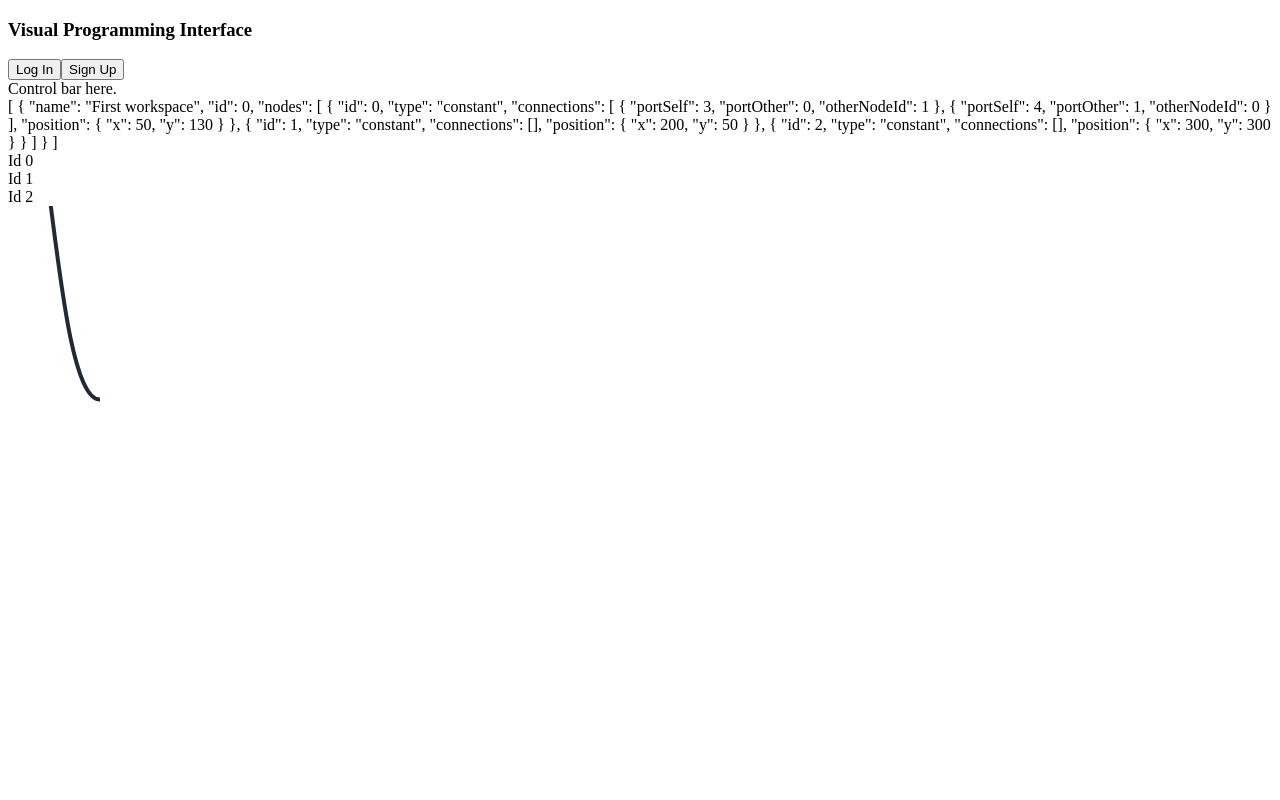
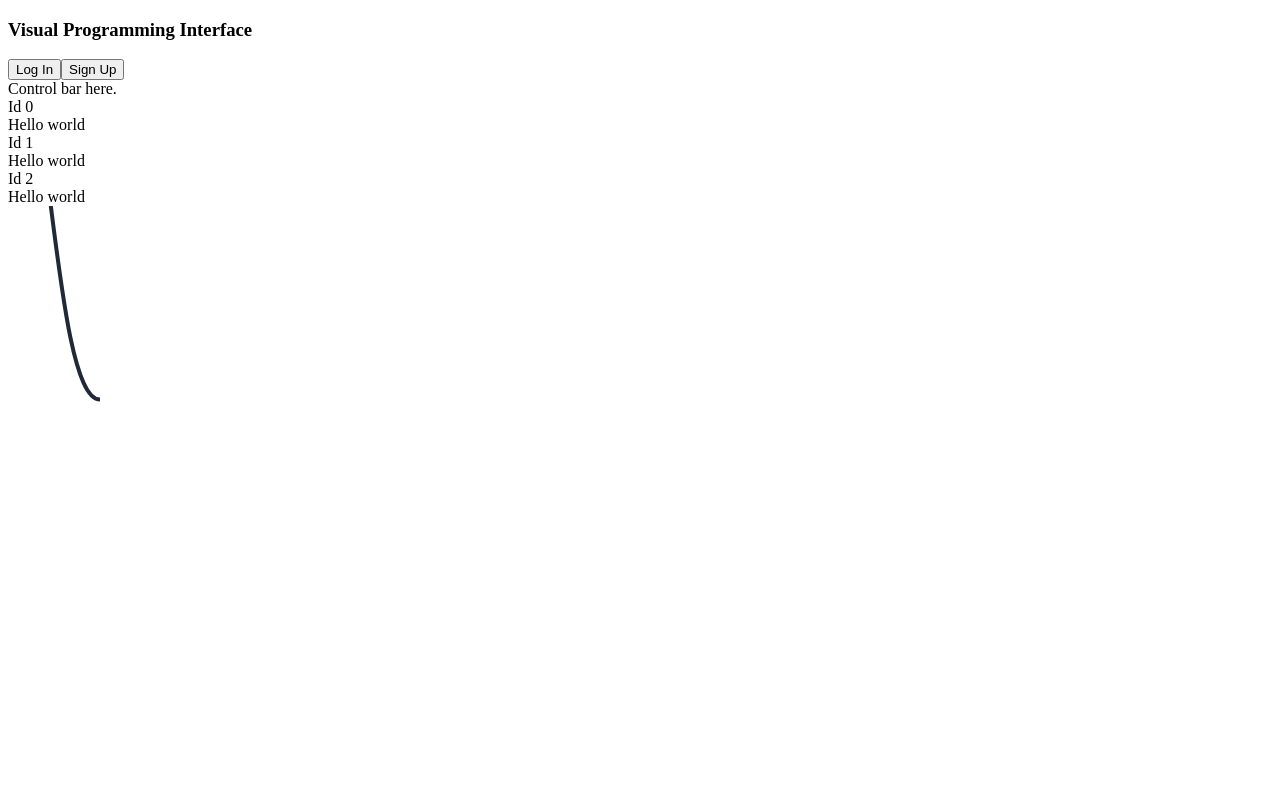
Before and after one commit to Survila-Dev/Visual-Calculator, a React (Create React App) app in the folder Frontend/vis-prog/: page / in a window 1280 px wide. Shown: the top 800 px of the page. Built offline with nearby package versions, Linux system fonts and the light colour scheme.

Commit message:
refactor wsnode for hoc

```diff
--- a/Frontend/vis-prog/src/components/workspace-field.tsx
+++ b/Frontend/vis-prog/src/components/workspace-field.tsx
@@ -5,6 +5,10 @@ import WSNode from "./ws-node"
 import { BackCanvas } from "./background-canvas"
 import { useAppDispatch, useAppSelector } from "../store/index"
 import { workfieldDragActions } from "../store/workfield-drag"
+
+const WSNodeHello = WSNode({wrappedComponent: (
+    <div>Hello world</div>
+)})
 
 export const WorkspaceField: React.FC = () => {
 
@@ -15,6 +19,8 @@ export const WorkspaceField: React.FC = () => {
     const [fieldOnDrag, changeFieldOnDrag] = React.useState<boolean>(false)
 
     const workspacesStatus = useAppSelector((state) => state.workspaceStateReducers.workspaces)
+
+
 
     const dispatch = useAppDispatch()
 
@@ -69,9 +75,8 @@ export const WorkspaceField: React.FC = () => {
                 onMouseUp = {handleMouseUp}
             >
                 <ControlBar/>
-                <div>{JSON.stringify(workspacesStatus, null, "\t")}</div>
 
-                {listOfNodes.map((curNode) => <WSNode WSNodeInput = {curNode} mousePosition = {mousePosition} fieldCOS = {fieldCOS}/>)}
+                {listOfNodes.map((curNode) => <WSNodeHello WSNodeInput = {curNode} mousePosition = {mousePosition} fieldCOS = {fieldCOS}/>)}
                 <BackCanvas mousePosition = {mousePosition}/>
             </div>
         </section>
--- a/Frontend/vis-prog/src/components/ws-node.tsx
+++ b/Frontend/vis-prog/src/components/ws-node.tsx
@@ -4,13 +4,21 @@ import { WSNodePort } from "./ws-node-port"
 import { useAppDispatch } from "../store"
 import { workspacesStateActions } from ".././store/workspaces"
 
-interface WSNodeProps {
+interface WSNodeParentProps {
+    wrappedComponent: JSX.Element,
+}
+
+interface WSNodeChildProps {
     WSNodeInput: WSNodeType,
     mousePosition: {x: number, y: number},
     fieldCOS: {x: number, y: number}
 }
 
-export default function WSNode({WSNodeInput, mousePosition, fieldCOS} : WSNodeProps): JSX.Element {
+type WSNodeChildElement = ({ WSNodeInput, mousePosition, fieldCOS }: WSNodeChildProps) => JSX.Element
+
+export default function WSNode ({wrappedComponent}:WSNodeParentProps): WSNodeChildElement {
+
+    const ChildComponent = ({WSNodeInput, mousePosition, fieldCOS}: WSNodeChildProps): JSX.Element => {
 
         const [isBeingDragged, changeBeingDragged] = React.useState<boolean>(false)
         const [curPos, changeCurPos] = React.useState<{x: number, y:number}>(WSNodeInput.position)
@@ -71,7 +79,9 @@ export default function WSNode({WSNodeInput, mousePosition, fieldCOS} : WSNodePr
             >
                 <div className = "flex flex-col h-full">
                     <div className = "flex-none text-xl px-2 pb-1 text-white">Id {WSNodeInput.id}</div>
-                <div className = "grow bg-slate-600"></div>
+                    <div className = "grow bg-slate-600">
+                        {wrappedComponent}
+                    </div>
                 </div>
 
                 {listOfPorts.map((curPort) => (
@@ -87,3 +97,6 @@ export default function WSNode({WSNodeInput, mousePosition, fieldCOS} : WSNodePr
             </article>
         )
     }
+
+    return ChildComponent
+}
```
Lines whose indentation alone changed are shown as unchanged.
